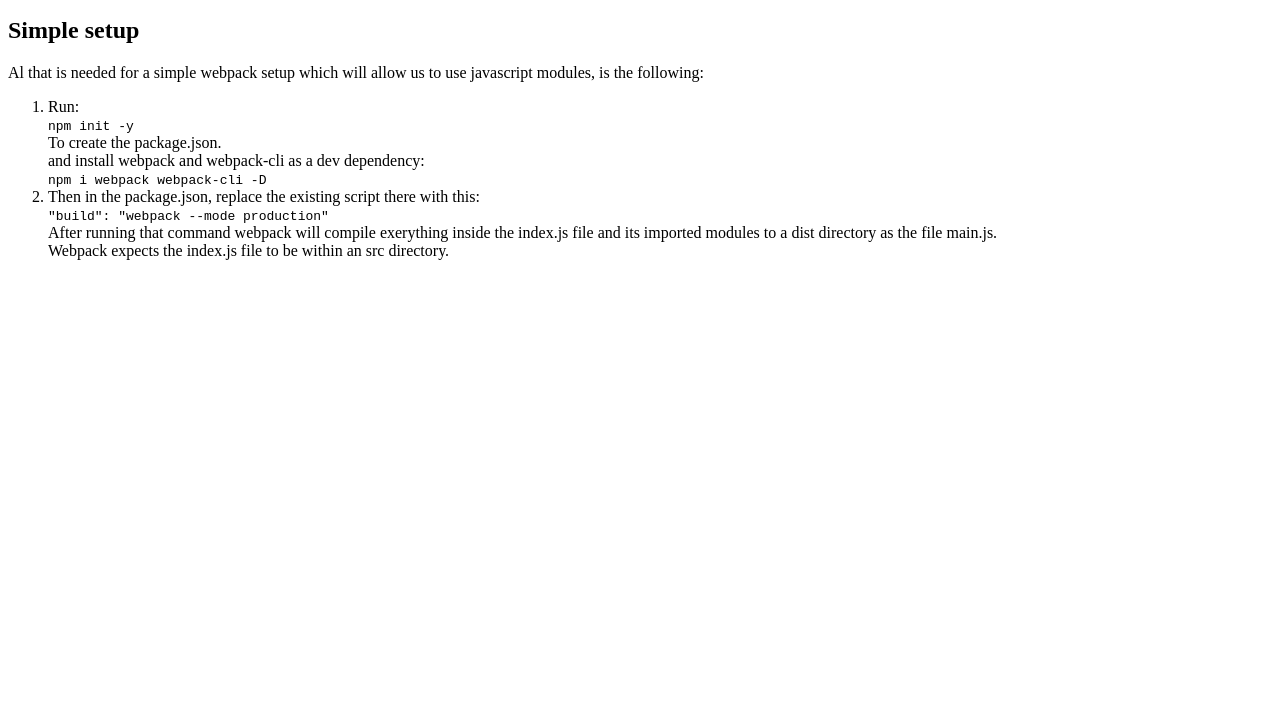
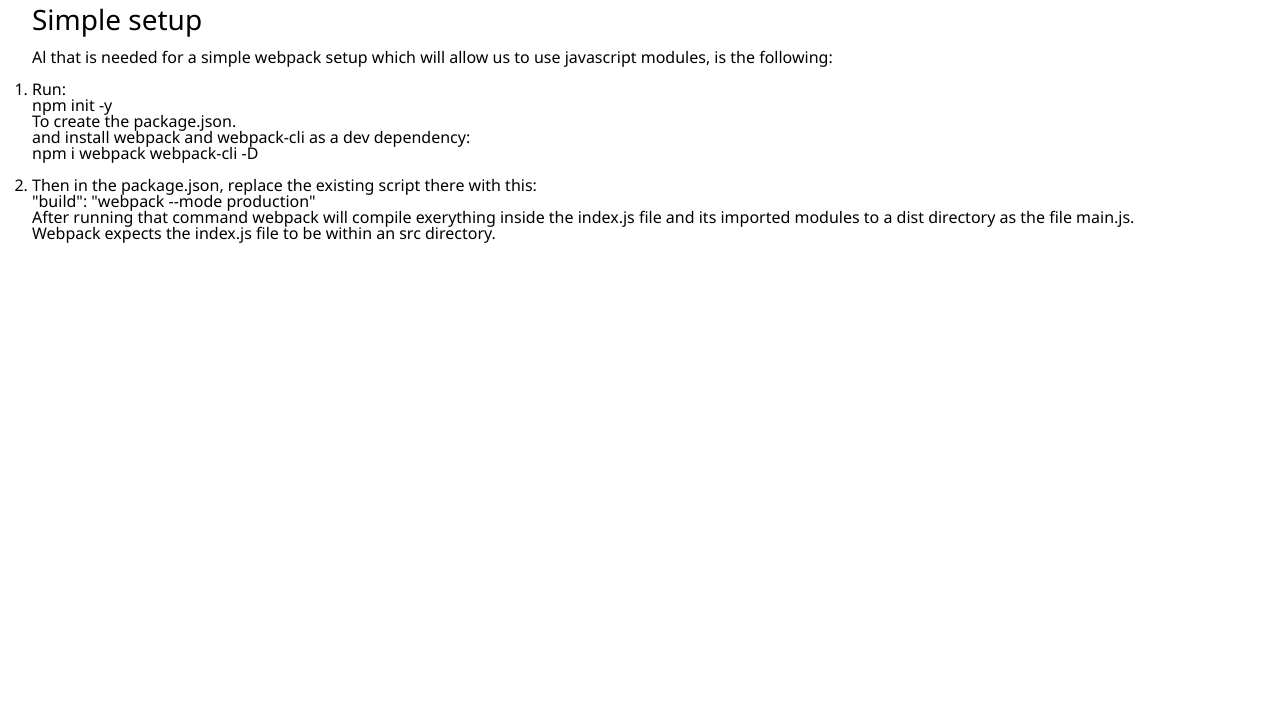
Before and after one commit to MarkCondello/webpack-5, a website: page dist/index.html in a window 1280 px wide. Shown: the part 85-800 px from the top of the page. Drawn offline with Linux system fonts and the light colour scheme.

Commit message:
Added basic styles

```diff
--- a/dist/index.html
+++ b/dist/index.html
@@ -5,6 +5,71 @@
   <meta http-equiv="X-UA-Compatible" content="IE=edge">
   <meta name="viewport" content="width=device-width, initial-scale=1.0">
   <title>Webpack App</title>
+  <style>
+/* http://meyerweb.com/eric/tools/css/reset/
+   v2.0 | 20110126
+   License: none (public domain)
+*/
+
+html, body, div, span, applet, object, iframe,
+h1, h2, h3, h4, h5, h6, p, blockquote, pre,
+a, abbr, acronym, address, big, cite, code,
+del, dfn, em, img, ins, kbd, q, s, samp,
+small, strike, strong, sub, sup, tt, var,
+b, u, i, center,
+dl, dt, dd, ol, ul, li,
+fieldset, form, label, legend,
+table, caption, tbody, tfoot, thead, tr, th, td,
+article, aside, canvas, details, embed,
+figure, figcaption, footer, header, hgroup,
+menu, nav, output, ruby, section, summary,
+time, mark, audio, video {
+	margin: 0;
+	padding: 0;
+	border: 0;
+	font-size: 100%;
+	font: inherit;
+	vertical-align: baseline;
+}
+/* HTML5 display-role reset for older browsers */
+article, aside, details, figcaption, figure,
+footer, header, hgroup, menu, nav, section {
+	display: block;
+}
+body {
+	line-height: 1;
+}
+ol, ul {
+	/* list-style: none; */
+}
+blockquote, q {
+	quotes: none;
+}
+blockquote:before, blockquote:after,
+q:before, q:after {
+	content: '';
+	content: none;
+}
+table {
+	border-collapse: collapse;
+	border-spacing: 0;
+}
+
+body {
+  font-family: 'Segoe UI', Tahoma, Geneva, Verdana, sans-serif;
+  padding: 2rem;
+}
+
+h1 {
+  font-size: 2rem;
+}
+h2 {
+  font-size: 1.75rem;
+}
+h1, h2, h3 ,p, li {
+    margin-bottom: 1rem;
+}
+  </style>
 </head>
 <body>
   <h1><a href="https://www.youtube.com/watch?v=IZGNcSuwBZs" target="_blank">Webpack App</a></h1>
```
